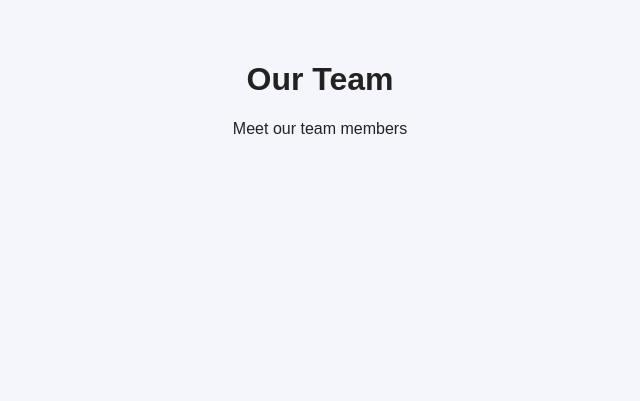
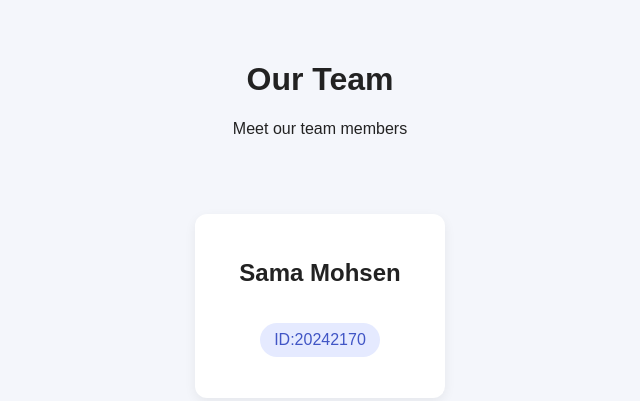
Before and after one commit to SamaMohsen11/SW-LabTask, a plain HTML site: page index.html in a window 1280 px wide. Shown: the whole page, without its empty margins (320-960 px from the left). Drawn offline with Linux system fonts and the light colour scheme.

Commit message:
add member 1

```diff
--- a/index.html
+++ b/index.html
@@ -52,6 +52,10 @@
 
     <main>
         <section class="team">
+    <article class="card">
+    <h2>Sama Mohsen</h2>
+    <p class="badge">ID:20242170</p>
+</article>
         </section>
     </main>
 </body>
```
